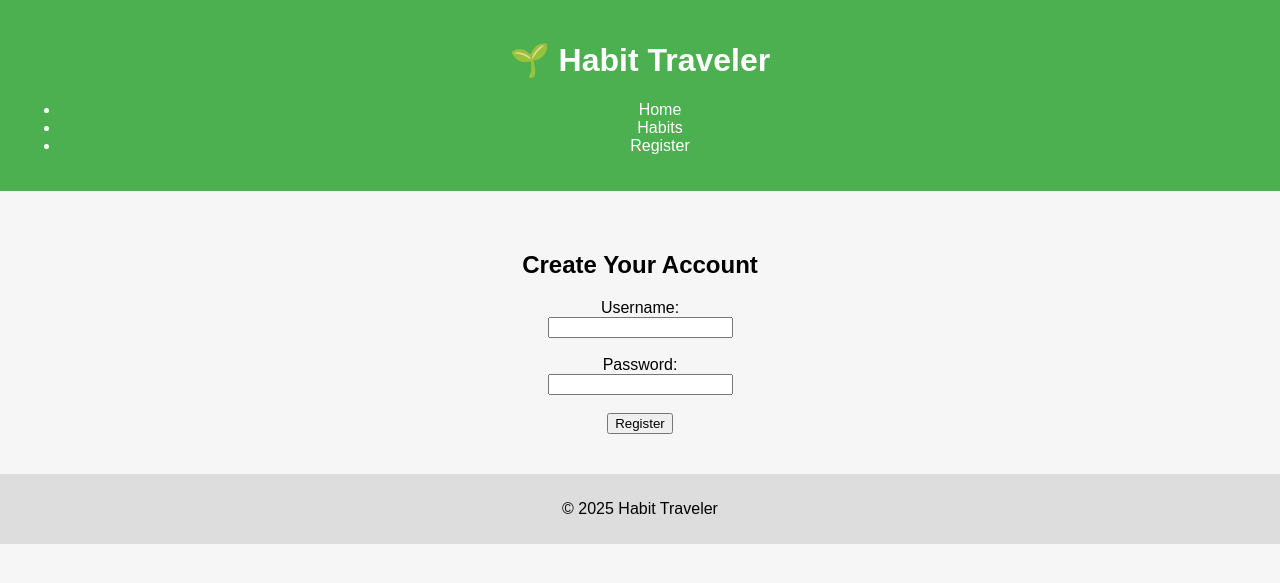
After one commit to VINCENTLIM716/MINI-IT-3-10, a Flask app: page /register in a window 1280 px wide. The commit adds this page. Shown: the top 583 px of the page. Run offline with Flask 3, Linux system fonts and the light colour scheme.

Commit message:
Siau er UPdate

```diff
--- a/app.py
+++ b/app.py
@@ -1,10 +1,35 @@
-from flask import Flask, render_template
+from flask import Flask, render_template, request, redirect, url_for
+from flask_sqlalchemy import SQLAlchemy
+from werkzeug.security import generate_password_hash
 
 app = Flask(__name__)
+app.secret_key = 'secret123'
+app.config['SQLALCHEMY_DATABASE_URI'] = 'sqlite:///users.db'
+db = SQLAlchemy(app)
+
+# User model
+class User(db.Model):
+    id = db.Column(db.Integer, primary_key=True)
+    username = db.Column(db.String(150), unique=True, nullable=False)
+    password = db.Column(db.String(200), nullable=False)
 
 @app.route('/')
 def index():
     return render_template('base.html')
 
+@app.route('/register', methods=['GET', 'POST'])
+def register():
+    if request.method == 'POST':
+        username = request.form['username']
+        password = generate_password_hash(request.form['password'])
+        new_user = User(username=username, password=password)
+        db.session.add(new_user)
+        db.session.commit()
+        return redirect(url_for('index'))
+    return render_template('register.html')
+
+with app.app_context():
+    db.create_all()
+
 if __name__ == '__main__':
     app.run(debug=True)
--- a/templates/base.html
+++ b/templates/base.html
@@ -10,17 +10,18 @@
         <h1>🌱 Habit Traveler</h1>
         <nav>
             <ul>
-                <li><a href="#">Home</a></li>
+                <li><a href="{{ url_for('index') }}">Home</a></li>
                 <li><a href="#">Habits</a></li>
-                <li><a href="#">Stats</a></li>
+                <li><a href="{{ url_for('register') }}">Register</a></li>
             </ul>
         </nav>
-
     </header>
 
     <main>
+        {% block content %}
         <h2>Welcome, adventurer!</h2>
         <p>Start building your good habits and grow your journey!</p>
+        {% endblock %}
     </main>
 
     <footer>
--- /dev/null
+++ b/templates/register.html
@@ -0,0 +1,13 @@
+{% extends 'base.html' %}
+{% block content %}
+<h2>Create Your Account</h2>
+<form method="POST">
+    <label>Username:</label><br>
+    <input name="username" required><br><br>
+
+    <label>Password:</label><br>
+    <input name="password" type="password" required><br><br>
+
+    <input type="submit" value="Register">
+</form>
+{% endblock %}
```
Also changed, not shown: instance/users.db (added).
